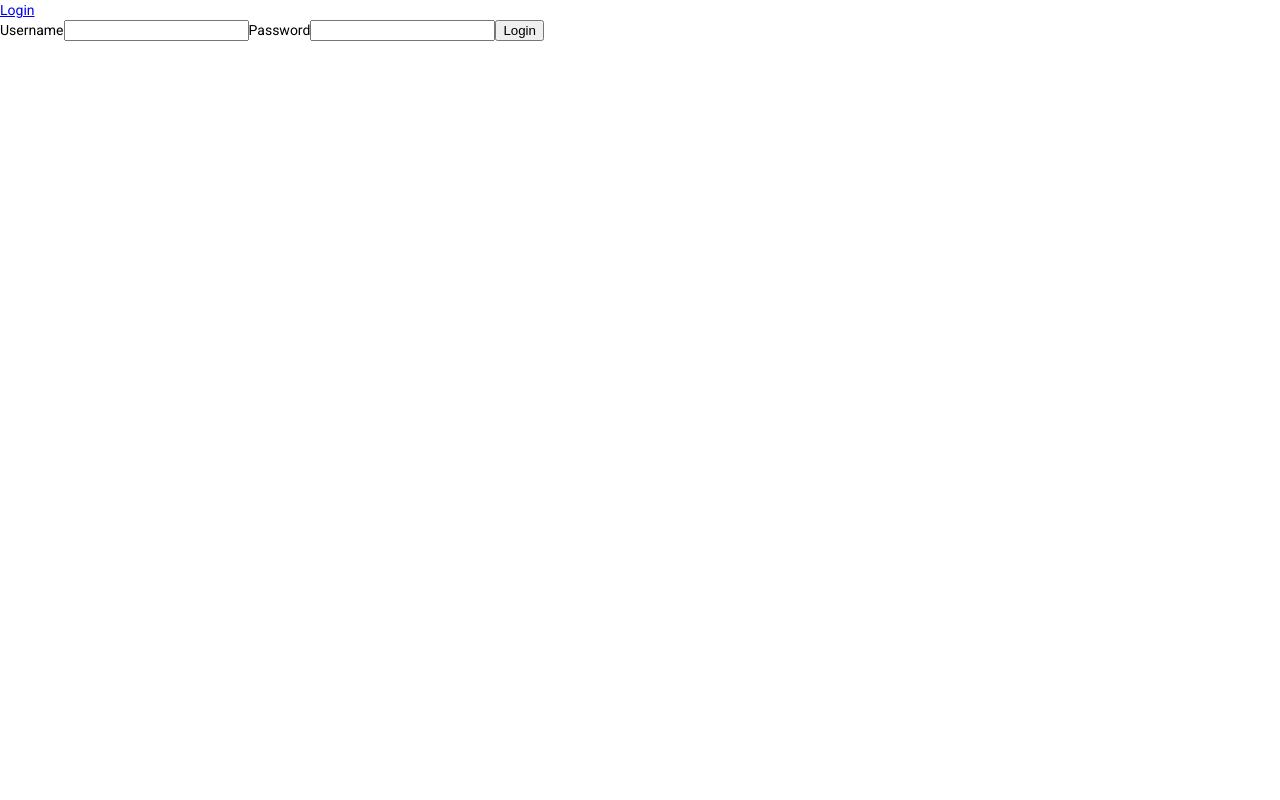
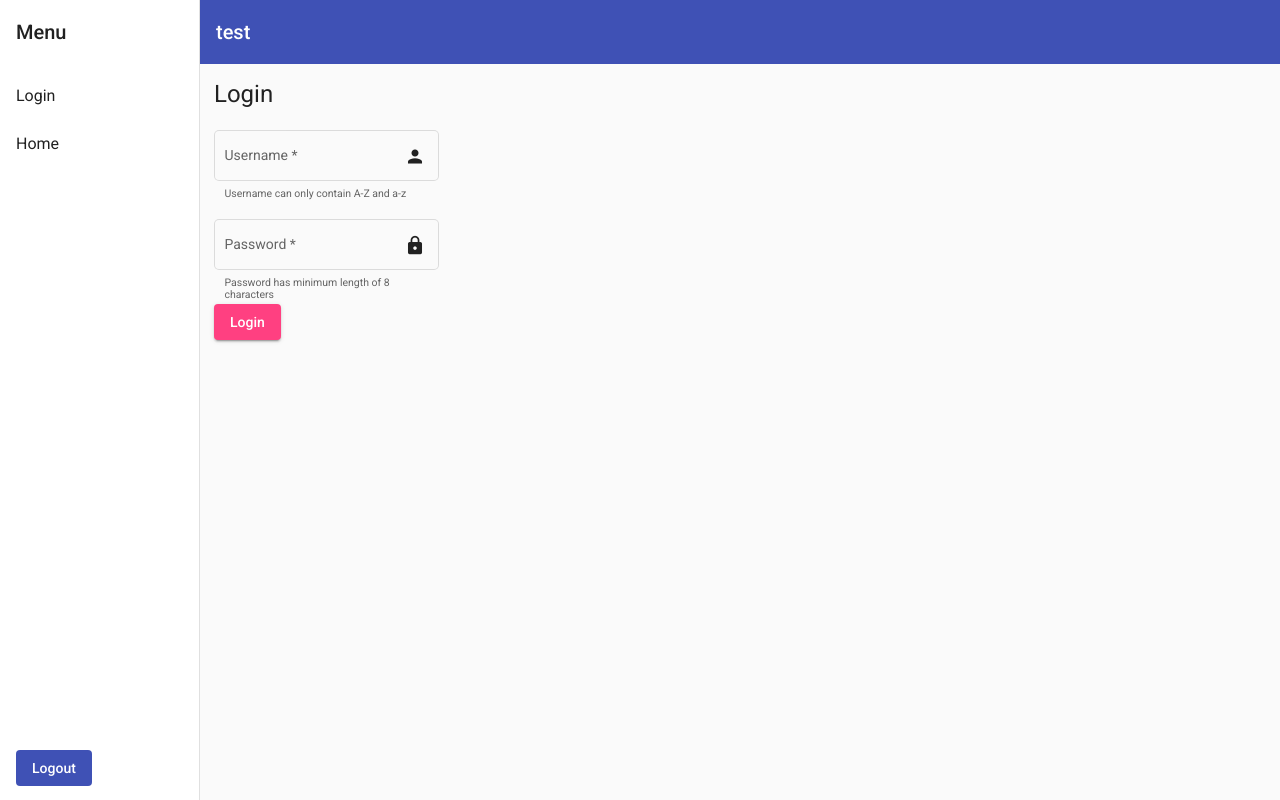
Before and after one commit to 3n3a-school/node-press, an Angular app in the folder frontend/: page /login in a window 1280 px wide. Built offline with nearby package versions, Linux system fonts and the light colour scheme.

Commit message:
add fance enough styling

```diff
--- a/frontend/src/app/app.component.html
+++ b/frontend/src/app/app.component.html
@@ -1,5 +1,41 @@
-<router-outlet>
-  <a [routerLink]="['login']">
-    Login
-  </a>
-</router-outlet>
+<mat-sidenav-container class="sidenav-container">
+  <mat-sidenav #drawer class="sidenav" fixedInViewport
+      [attr.role]="(isHandset$ | async) ? 'dialog' : 'navigation'"
+      [mode]="(isHandset$ | async) ? 'over' : 'side'"
+      [opened]="(isHandset$ | async) === false">
+      <div class="flex-container">
+        <mat-toolbar>Menu</mat-toolbar>
+        <mat-nav-list>
+          <a mat-list-item *ngFor="let route of routes" [routerLink]="[route.path]">
+            {{
+              route.title
+            }}
+          </a>
+        </mat-nav-list>
+        <div class="spacer-vertical">
+
+        </div>
+        <mat-toolbar>
+          <button mat-flat-button color="primary" (click)="logout()">
+            Logout
+          </button>
+        </mat-toolbar>
+      </div>
+  </mat-sidenav>
+  <mat-sidenav-content>
+    <mat-toolbar color="primary">
+      <button
+        type="button"
+        aria-label="Toggle sidenav"
+        mat-icon-button
+        (click)="drawer.toggle()"
+        *ngIf="isHandset$ | async">
+        <mat-icon aria-label="Side nav toggle icon">menu</mat-icon>
+      </button>
+      <span>test</span>
+    </mat-toolbar>
+    <div class="container">
+      <router-outlet></router-outlet>
+    </div>
+  </mat-sidenav-content>
+</mat-sidenav-container>
--- a/frontend/src/app/app.component.scss
+++ b/frontend/src/app/app.component.scss
@@ -0,0 +1,23 @@
+.sidenav-container {
+    height: 100%;
+  }
+
+  .sidenav {
+    width: 200px;
+  }
+
+  .sidenav .mat-toolbar {
+    background: inherit;
+  }
+
+  .mat-toolbar.mat-primary {
+    position: sticky;
+    top: 0;
+    z-index: 1;
+  }
+
+.flex-container {
+  height: 100%;
+  display: flex;
+  flex-direction: column;
+}
--- a/frontend/src/app/app.component.ts
+++ b/frontend/src/app/app.component.ts
@@ -1,4 +1,8 @@
 import { Component } from '@angular/core';
+import { BreakpointObserver, Breakpoints } from '@angular/cdk/layout';
+import { Observable } from 'rxjs';
+import { map, shareReplay } from 'rxjs/operators';
+import { AuthService } from './services/auth.service';
 
 @Component({
   selector: 'app-root',
@@ -7,4 +11,21 @@ import { Component } from '@angular/core';
 })
 export class AppComponent {
   title = 'NodePress';
+
+  routes = [
+    { path: 'login', title: 'Login' },
+    { path: 'home', title: 'Home' },
+  ]
+
+  isHandset$: Observable<boolean> = this.breakpointObserver.observe(Breakpoints.Handset)
+    .pipe(
+      map(result => result.matches),
+      shareReplay()
+    );
+
+  constructor(private breakpointObserver: BreakpointObserver, private authService: AuthService,) {}
+
+  logout() {
+    this.authService.logout()
+  }
 }
--- a/frontend/src/app/app.module.ts
+++ b/frontend/src/app/app.module.ts
@@ -10,24 +10,47 @@ import { ReactiveFormsModule } from '@angular/forms';
 import { HomeComponent } from './pages/home/home.component';
 import { AuthInterceptor } from './intercept/auth.interceptor';
 
+import { LayoutModule } from '@angular/cdk/layout';
+import {MatInputModule} from '@angular/material/input';
+import { MatToolbarModule } from '@angular/material/toolbar';
+import { MatButtonModule } from '@angular/material/button';
+import { MatSidenavModule } from '@angular/material/sidenav';
+import { MatIconModule } from '@angular/material/icon';
+import { MatListModule } from '@angular/material/list';
+import { BrowserAnimationsModule } from '@angular/platform-browser/animations';
+import { MatFormFieldModule, MAT_FORM_FIELD_DEFAULT_OPTIONS } from '@angular/material/form-field';
+import {MatGridListModule} from '@angular/material/grid-list';
+
+
 @NgModule({
   declarations: [
     AppComponent,
     LoginComponent,
-    HomeComponent
+    HomeComponent,
   ],
   imports: [
     BrowserModule,
     HttpClientModule,
     AppRoutingModule,
-    ReactiveFormsModule
+    ReactiveFormsModule,
+    LayoutModule,
+    MatToolbarModule,
+    MatButtonModule,
+    MatSidenavModule,
+    MatIconModule,
+    MatListModule,
+    MatFormFieldModule,
+    MatInputModule,
+    MatGridListModule,
+    BrowserAnimationsModule
   ],
   providers: [
     {
       provide: HTTP_INTERCEPTORS,
       useClass: AuthInterceptor,
       multi: true
-    }
+    },
+    {provide: MAT_FORM_FIELD_DEFAULT_OPTIONS, useValue: {appearance: 'outline'}}
   ],
   bootstrap: [AppComponent]
 })
--- a/frontend/src/app/pages/home/home.component.html
+++ b/frontend/src/app/pages/home/home.component.html
@@ -1,3 +1,2 @@
 <p>home works!</p>
-<button (click)="doLogout()">Logout</button>
 <button (click)="testReq()">TEst</button>
--- a/frontend/src/app/pages/home/home.component.ts
+++ b/frontend/src/app/pages/home/home.component.ts
@@ -1,5 +1,4 @@
 import { Component, OnInit } from '@angular/core';
-import { AuthService } from 'src/app/services/auth.service';
 import { UserService } from 'src/app/services/user.service';
 
 @Component({
@@ -10,16 +9,12 @@ import { UserService } from 'src/app/services/user.service';
 export class HomeComponent implements OnInit {
 
   constructor(
-    private authService: AuthService,
     private userService: UserService
   ) { }
 
   ngOnInit(): void {
   }
 
-  doLogout() {
-    this.authService.logout()
-  }
 
   testReq() {
     this.userService.getProfile()
--- a/frontend/src/app/pages/login/login.component.html
+++ b/frontend/src/app/pages/login/login.component.html
@@ -1,13 +1,32 @@
 <div>
+    <h1>
+        Login
+    </h1>
     <form [formGroup]="loginForm" (ngSubmit)="onSubmit()">
-        <label for="username">
-            <span>Username</span>
-            <input type="text" id="username" formControlName="username">
-        </label>
-        <label for="password">
-            <span>Password</span>
-            <input type="password" id="password" formControlName="password">
-        </label>
-        <input type="submit" value="Login">
+        <p>
+            <mat-form-field appearance="outline">
+                <mat-label>Username</mat-label>
+                <input matInput formControlName="username" required>
+                <mat-icon matSuffix>person</mat-icon>
+                <mat-hint>Username can only contain A-Z and a-z</mat-hint>
+                <mat-error *ngIf="username?.invalid && (username?.dirty || username?.touched)">
+                    Only letters, more than 4 characters
+                </mat-error>
+            </mat-form-field>
+        </p>
+        <p>
+            <mat-form-field appearance="outline">
+                <mat-label>Password</mat-label>
+                <input matInput type="password" formControlName="password" required>
+                <mat-icon matSuffix>lock</mat-icon>
+                <mat-hint>Password has minimum length of 8 characters</mat-hint>
+                <mat-error *ngIf="password?.invalid && (password?.dirty || password?.touched)">
+                    Minimum of 8 characters
+                </mat-error>
+            </mat-form-field>
+        </p>
+        <button mat-raised-button color="accent" type="submit">
+            Login
+        </button>
     </form>
 </div>
--- a/frontend/src/app/pages/login/login.component.ts
+++ b/frontend/src/app/pages/login/login.component.ts
@@ -1,7 +1,7 @@
 import { Component, OnInit } from '@angular/core';
 import { catchError, retry, tap, shareReplay } from 'rxjs/operators';
 
-import { FormGroup, FormControl } from '@angular/forms';
+import { FormGroup, FormControl, Validators } from '@angular/forms';
 import { Router } from '@angular/router';
 import { User } from 'src/app/models/user';
 import { AuthService } from 'src/app/services/auth.service';
@@ -15,14 +15,24 @@ import { of } from 'rxjs';
 export class LoginComponent implements OnInit {
 
   loginForm = new FormGroup({
-    username: new FormControl(''),
-    password: new FormControl(''),
+    username: new FormControl('',  [
+      Validators.required,
+      Validators.minLength(4)
+    ]),
+    password: new FormControl('', [
+      Validators.required,
+      Validators.minLength(8)
+    ]),
   })
 
   constructor(private authService: AuthService, private router: Router) { }
 
   ngOnInit(): void {
   }
+
+  get username() { return this.loginForm.get('username') }
+
+  get password() { return this.loginForm.get('password') }
 
   onSubmit() {
     const user: User = {username: this.loginForm.value.username || "", password: this.loginForm.value.password || ""}
--- a/frontend/src/styles.scss
+++ b/frontend/src/styles.scss
@@ -2,3 +2,16 @@
 
 html, body { height: 100%; }
 body { margin: 0; font-family: Roboto, "Helvetica Neue", sans-serif; }
+
+.container {
+    display: block;
+    padding: 1em;
+}
+
+.spacer {
+    flex: 1 1 auto;
+  }
+
+.spacer-vertical {
+    flex-grow: 1;
+}
```
